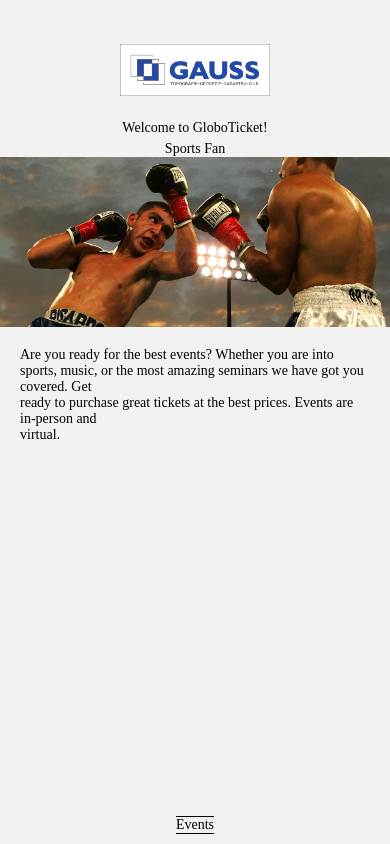
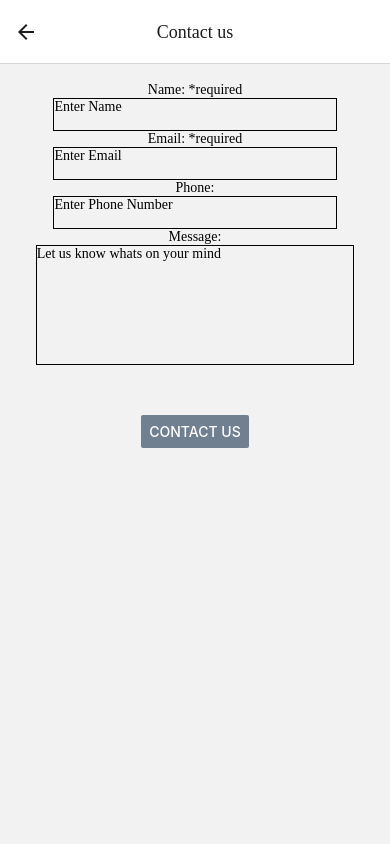
Before and after one commit to mihaiMoise/global_ticket, a React Native app: screen /Contact in a window 390 px wide. Built offline with nearby package versions, Linux system fonts and the light colour scheme.

Commit message:
Creare componenta Contact Us si procedura Buy Ticket

```diff
--- a/App.tsx
+++ b/App.tsx
@@ -5,6 +5,8 @@ import { NavigationContainer } from '@react-navigation/native';
 import { createStackNavigator } from '@react-navigation/stack';
 import Home from './Home';
 import Tickets from './Tickets';
+import Contact from './Contact';
+import TicketPurchase from './TicketPurchased';
 
 const Stack = createStackNavigator();
 
@@ -30,6 +32,25 @@ function App(): JSX.Element {
                 headerTitleStyle:{fontFamily: 'Ubuntu-Regular'}
               }}
             />
+            <Stack.Screen
+              name='Contact'
+              component={Contact}
+              options={{
+                headerTitleAlign: 'center',
+                headerTitleStyle: {fontFamily: 'Ubuntu-Regular'},
+                headerTitle:'Contact us'
+              }}
+            />
+            <Stack.Screen
+              name='Purchase'
+              component={TicketPurchase}
+              options={{
+                headerTitleAlign: 'center',
+                headerTitleStyle: {fontFamily: 'Ubuntu-Regular'},
+                headerTitle: 'Purchase Tickets'
+              }}
+            />
+
         </Stack.Navigator>
       </NavigationContainer>
     </>
--- /dev/null
+++ b/Contact.js
@@ -0,0 +1,93 @@
+import React, {useState} from 'react';
+import { Button, Text, TextInput, View, StyleSheet, Alert } from 'react-native';
+
+const Contact = ({navigation}) => {
+    const [formName, setFormName] = useState('Enter Name');
+    const [formEmail, setFormEmail] = useState('Enter Email');
+    const [formPhoneNumber, setFormPhoneNumber] = useState('Enter Phone Number');
+    const [formMessage, setFormMessage] = useState('Let us know whats on your mind');
+
+    const submit = () => {
+        if(!formName||!formEmail||!formMessage){
+            Alert.alert('Please enter info in all required fields');
+        } else {
+            Alert.alert(`Thank you ${formName}`);
+            navigation.navigate('Home');
+        }
+    }
+
+    return(
+        <View style={styles.form}>
+            <Text style={styles.labels}>
+                Name: *required
+            </Text>
+            <TextInput
+                style={styles.txtinput}
+                onChangeText={name => setFormName(name)}
+                value={formName}
+                autoCapitalize='words'
+                selectTextOnFocus={true}
+            />
+            <Text style={styles.labels}>
+                Email: *required
+            </Text>
+            <TextInput
+                style={styles.txtinput}
+                onChangeText={email => setFormEmail(email)}
+                value={formEmail}
+                selectTextOnFocus={true}
+            />
+            <Text style={styles.labels}>
+                Phone:
+            </Text>
+            <TextInput
+                style={styles.txtinput}
+                onChangeText={phone => setFormPhoneNumber(phone)}
+                value={formPhoneNumber}
+                selectTextOnFocus={true}
+            />
+            <Text style={styles.labels}>
+                Message:
+            </Text>
+            <TextInput
+                style={styles.multitxtinput}
+                onChangeText={message => setFormMessage(message)}
+                value={formMessage}
+                multiline={true}
+                numberOfLines={3}
+                selectTextOnFocus={true}
+            />
+            <Button
+                title='Contact us'
+                color='#708090'
+                onPress={submit}
+            />
+        </View>
+    );
+}
+
+const styles = StyleSheet.create({
+    form: {
+        alignItems: 'center',
+        flexDirection: 'column',
+        padding: 18
+    },
+    txtinput:{
+        borderWidth: 1,
+        fontFamily: 'Ubuntu-Regular',
+        width: '80%',
+        paddingBottom: 15
+    },
+    multitxtinput: {
+        borderWidth: 1,
+        fontFamily: 'Ubuntu-Regular',
+        width: '90%',
+        height: 120,
+        marginBottom: 50
+    },
+    labels: {
+        fontFamily: 'Ubuntu-Regular'
+    }
+});
+
+export default Contact;
--- a/Menu.js
+++ b/Menu.js
@@ -13,6 +13,14 @@ const Menu = () => {
                 style={styles.button}
             >
                 <Text style={styles.buttontext}>Events</Text>
+            </TouchableOpacity>
+
+            <TouchableOpacity
+                onPress={() => navigation.navigate('Contact')}
+                style={styles.button}
+            >
+                <Text style={styles.buttontext}>Contact Us</Text>
+
             </TouchableOpacity>
         </View>
     );
--- /dev/null
+++ b/TicketPurchased.js
@@ -0,0 +1,102 @@
+import React, {useState} from 'react';
+import { StyleSheet, Text, View, Image, TextInput, Alert, TouchableOpacity } from 'react-native';
+import globoTickets from './TicketsDB';
+
+const TicketPurchase = ({route, navigation}) => {
+    const [ticketQuantity, setTicketQuantity] = useState('1');
+    const {tickId} = route.params;
+    const selectedEvent = globoTickets.find(tickets => tickets.eventId === tickId);
+
+    const purchase = () => {
+        var price = selectedEvent.price * ticketQuantity;
+        Alert.alert(`Your cost is ${price}`);
+        navigation.navigate('Home');
+    };
+    return(
+        <View style={styles.container}>
+            <Text style={styles.title}>{selectedEvent.event}</Text>
+            <Image
+                style={styles.ticketimage}
+                source={selectedEvent.image}
+            />
+            <Text style={styles.shortdescription}>
+                {selectedEvent.shortDescription}
+            </Text>
+            <Text style={styles.description}>
+                {selectedEvent.description}
+            </Text>
+            <View style={styles.purchaserow}>
+                <Text style={styles.shortdescription}>Quantity :</Text>
+                <TextInput
+                    style={styles.quantityinput}
+                    onChangeText={quantity => setTicketQuantity(quantity)}
+                    value={ticketQuantity}
+                    selectTextOnFocus={true}
+                    keyboardType='numeric'
+                />
+            </View>
+            <Text style={styles.price}>
+                Total Price: ${selectedEvent.price * ticketQuantity}
+            </Text>
+            <TouchableOpacity
+                onPress={purchase}
+                style={styles.button}>
+                <Text style={styles.buttontext}>Buy Now</Text>
+            </TouchableOpacity>
+        </View>);
+}
+
+
+const styles = StyleSheet.create({
+    container: {
+        flexDirection: 'column',
+        alignItems: 'center',
+        paddingTop: 10
+    },
+    purchaserow: {
+        flexDirection: 'row'
+    },
+    button: {
+        borderTopWidth: 1,
+        borderBottomWidth: 1,
+        width: '60%'
+    },
+    title: {
+        fontFamily: 'Ubuntu-Regular',
+        paddingBottom: 10
+    },
+    ticketimage: {
+        width: '100%',
+        height: 180
+    },
+    shortdescription: {
+        fontFamily: 'Ubuntu-Regular',
+        paddingTop: 5,
+        textAlignVertical: 'center'
+    },
+    description: {
+        textAlign: 'left',
+        fontFamily: 'Ubuntu-Light',
+        fontWeight: '600',
+        padding: 10
+    },
+    price: {
+        fontFamily: 'Ubuntu-Regular',
+        paddingTop: 5,
+        paddingBottom: 10
+    },
+    buttontext: {
+        fontFamily: 'Ubuntu-Regular',
+        textAlign: 'center',
+        padding: 5
+    },
+    quantityinput: {
+        borderWidth: 1,
+        fontFamily: 'Ubuntu-Regular',
+        height: 38,
+        width:40,
+        marginLeft: 25
+    },
+});
+
+export default TicketPurchase;
--- a/Tickets.js
+++ b/Tickets.js
@@ -1,8 +1,8 @@
 import React from 'react';
-import { StyleSheet, Text, View, FlatList, Image } from 'react-native';
+import { StyleSheet, Text, View, FlatList, Image, TouchableOpacity } from 'react-native';
 import globoTickets from './TicketsDB';
 
-const Tickets = () => {
+const Tickets = ({navigation}) => {
 
     const ticketItem = ({item}) => {
 
@@ -31,9 +31,13 @@ const Tickets = () => {
                     <Text style={styles.ticketshortdescription}>
                         Price: {item.price}
                     </Text>
-                    <Text style={styles.ticketbutton}>
-                        GET TICKETS
-                    </Text>
+                    <TouchableOpacity
+                        onPress={() =>{
+                            navigation.navigate('Purchase',{tickId: item.eventId})
+                        }}
+                        style={styles.button}>
+                        <Text style={styles.ticketbutton}>GET TICKETS</Text>
+                    </TouchableOpacity>
                 </View>
             </View>
         );
```
